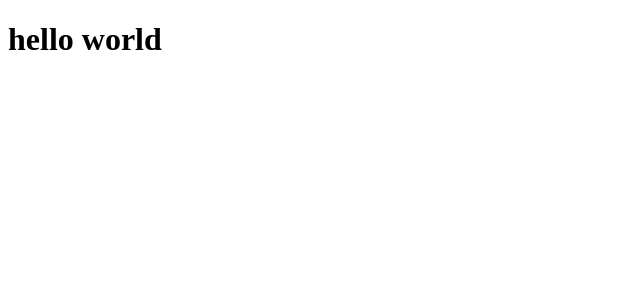
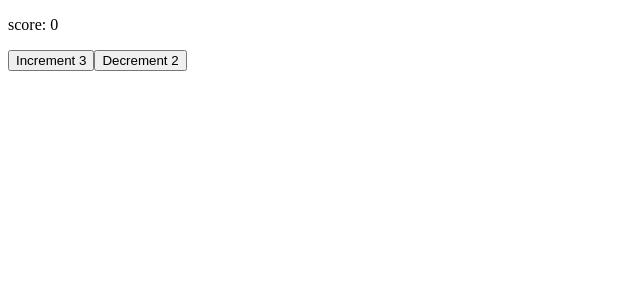
Before and after one commit to solidpeat/typescript-sandbox, a React app: page / in a window 1280 px wide. Shown: the top 300 px of the page, without its empty margins (0-640 px from the left). Built offline with nearby package versions, Linux system fonts and the light colour scheme.

Commit message:
Reduxを導入

```diff
--- a/package.json
+++ b/package.json
@@ -21,7 +21,11 @@
   "dependencies": {
     "@types/react": "^15.0.18",
     "@types/react-dom": "^0.14.23",
+    "@types/react-redux": "^4.4.38",
+    "@types/redux": "^3.6.0",
     "react": "^15.4.2",
-    "react-dom": "^15.4.2"
+    "react-dom": "^15.4.2",
+    "react-redux": "^5.0.3",
+    "redux": "^3.6.0"
   }
 }
--- /dev/null
+++ b/src/counter/Counter.tsx
@@ -0,0 +1,15 @@
+import * as React from 'react';
+import { CounterState, ActionDispatcher } from './module';
+
+interface Props {
+  value: CounterState;
+  actions: ActionDispatcher;
+}
+
+export default (props: Props) => (
+  <div>
+    <p>score: {props.value.num}</p>
+    <button onClick={() => props.actions.increment(3)}>Increment 3</button>
+    <button onClick={() => props.actions.decrement(2)}>Decrement 2</button>
+  </div>
+);
--- /dev/null
+++ b/src/counter/Root.tsx
@@ -0,0 +1,10 @@
+import * as React from 'react';
+import { Dispatch } from 'redux';
+import { connect } from 'react-redux';
+import { ActionDispatcher } from './module';
+import Counter from './Counter';
+
+export default connect(
+  (store: any) => ({value: store.counter}),
+  (dispatch: Dispatch<any>) => ({actions: new ActionDispatcher(dispatch)}),
+)(Counter);
--- /dev/null
+++ b/src/counter/module.ts
@@ -0,0 +1,45 @@
+// constants
+export interface CounterState {
+  num: number;
+};
+
+interface MyAction {
+  type: string;
+  amount?: number;
+};
+
+class ActionTypes {
+  static INCREMENT = 'counter/increment';
+  static DECREMENT = 'counter/decrement';
+};
+
+// ActionDispatcher
+export class ActionDispatcher {
+  private dispatch: (action: any) => any;
+
+  constructor(dispatch: (action: any) => any) {
+    this.dispatch = dispatch;
+  }
+
+  public increment(amount: number) {
+    this.dispatch({ type: ActionTypes.INCREMENT, amount: amount })
+  }
+
+  public decrement(amount: number) {
+    this.dispatch({ type: ActionTypes.DECREMENT, amount: amount })
+  }
+}
+
+// reducer
+const initialState: CounterState = { num: 0 };
+
+export default function reducer(state: CounterState = initialState, action: MyAction): CounterState {
+  switch (action.type) {
+    case ActionTypes.INCREMENT:
+      return { num: state.num + action.amount };
+    case ActionTypes.DECREMENT:
+      return { num: state.num - action.amount };
+    default:
+      return state;
+  }
+};
--- a/src/index.tsx
+++ b/src/index.tsx
@@ -1,8 +1,12 @@
 import * as React from 'react';
 import { render } from 'react-dom';
-import Hello from "./components/Hello";
+import { Provider } from 'react-redux';
+import store from "./store";
+import Counter from "./counter/Root";
 
 render(
-  <Hello content="hello world"/>,
+  <Provider store={store}>
+    <Counter />
+  </Provider>,
   document.getElementById('app'),
 );
--- /dev/null
+++ b/src/store.ts
@@ -0,0 +1,8 @@
+import { createStore, combineReducers } from 'redux';
+import counter from './counter/module';
+
+export default createStore(
+  combineReducers({
+    counter
+  })
+);
--- a/tsconfig.json
+++ b/tsconfig.json
@@ -5,7 +5,8 @@
     "noImplicitAny": true,
     "module": "es6",
     "target": "es5",
-    "jsx": "react"
+    "jsx": "react",
+    "moduleResolution": "node"
   },
   "files": [
     "./src/index.tsx"
```
Also changed, not shown: 1 other file (tests, documents, lock files or other folders).
